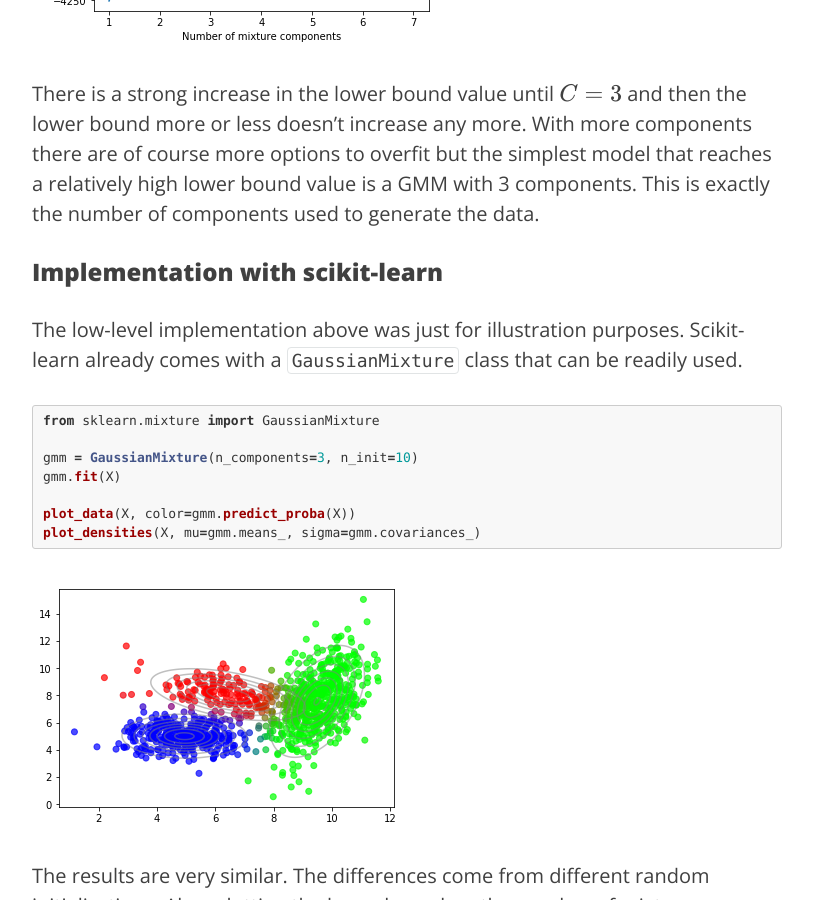
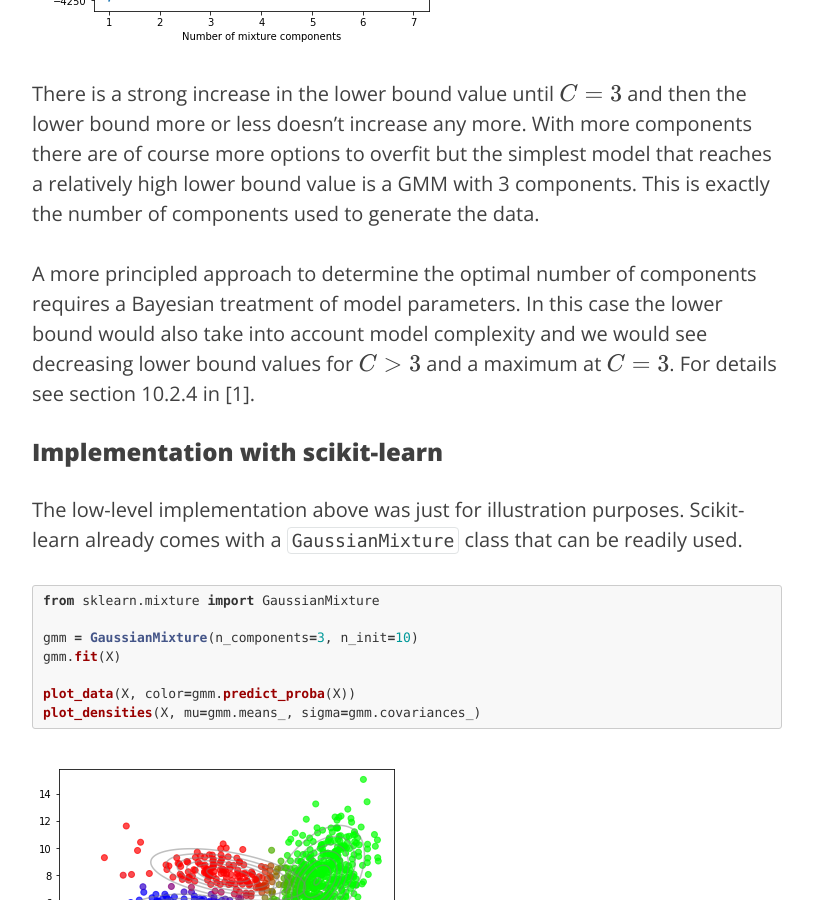
Before and after one commit to krasserm/krasserm.github.io, a Jekyll site: the page built from _posts/2019-11-21-latent-variable-models-part-1.md, in a window 1280 px wide and 900 px high, scrolled down 12804 px. Shown: the whole window, without its empty margins (233-1046 px from the left). Built offline with Jekyll 4.4.1, drawn with Linux system fonts in a browser that asks for light colours; formulas are drawn with MathJax 3; comment, search, counter and statistics services are not loaded.

Commit message:
Mention Bayesian GMM to determine optimal number of components

```diff
--- a/_posts/2019-11-21-latent-variable-models-part-1.md
+++ b/_posts/2019-11-21-latent-variable-models-part-1.md
@@ -431,6 +431,8 @@ plt.ylabel('Lower bound');
 
 There is a strong increase in the lower bound value until $C = 3$ and then the lower bound more or less doesn't increase any more. With more components there are of course more options to overfit but the simplest model that reaches a relatively high lower bound value is a GMM with 3 components. This is exactly the number of components used to generate the data.
 
+A more principled approach to determine the optimal number of components requires a Bayesian treatment of model parameters. In this case the lower bound would also take into account model complexity and we would see decreasing lower bound values for $C \gt 3$ and a maximum at $C = 3$. For details see section 10.2.4 in \[1\].
+
 ### Implementation with scikit-learn
 
 The low-level implementation above was just for illustration purposes. Scikit-learn already comes with a `GaussianMixture` class that can be readily used.
```
